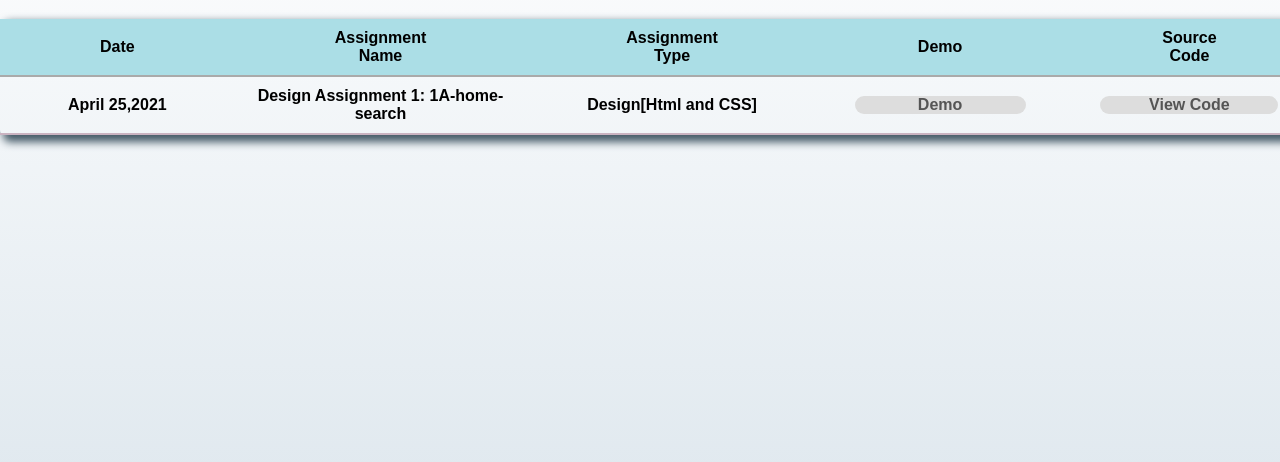
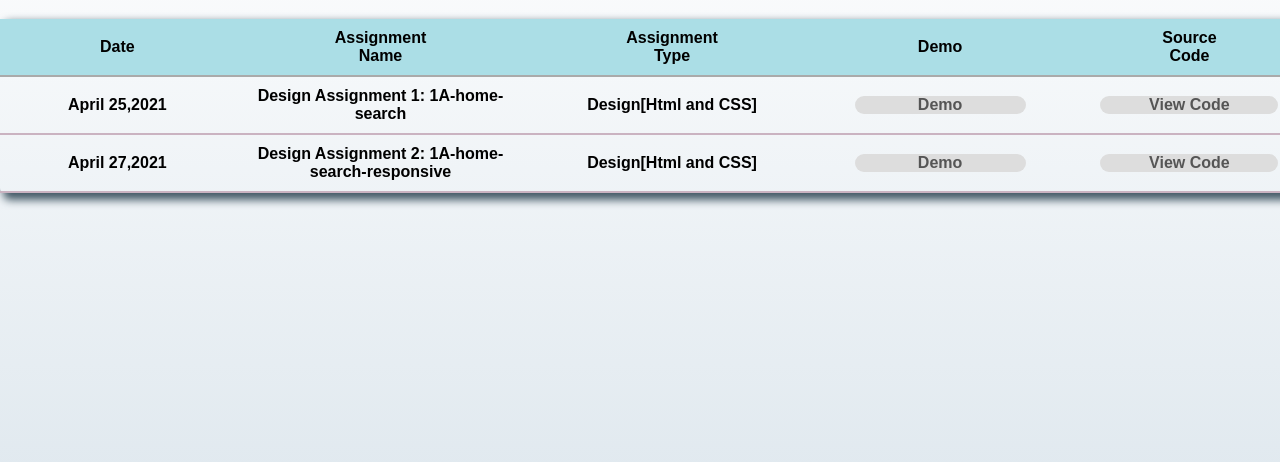
Before and after one commit to saw-zer0/leapfropg-page, a plain HTML site: page index.html in a window 1280 px wide. Shown: the part 134-596 px from the top of the page. Drawn offline with Linux system fonts and the light colour scheme; a web font is replaced by a local one.

Commit message:
1A-home-search-responsive assignment added

```diff
--- a/index.html
+++ b/index.html
@@ -37,6 +37,13 @@
                 <td><a href="https://saw-zer0.github.io/1A-home-search">Demo</a></td>
                 <td><a href="https://github.com/saw-zer0/1A-home-search">View Code</a></td>
             </tr>
+            <tr>
+                <td>April 27,2021</td>
+                <td>Design Assignment 2: 1A-home-search-responsive</td>
+                <td>Design[Html and CSS]</td>
+                <td><a href="https://saw-zer0.github.io/1A-home-search-responsive">Demo</a></td>
+                <td><a href="https://github.com/saw-zer0/1A-home-search-responsive">View Code</a></td>
+            </tr>
         </tbody>
     </table>
 </body>
```
